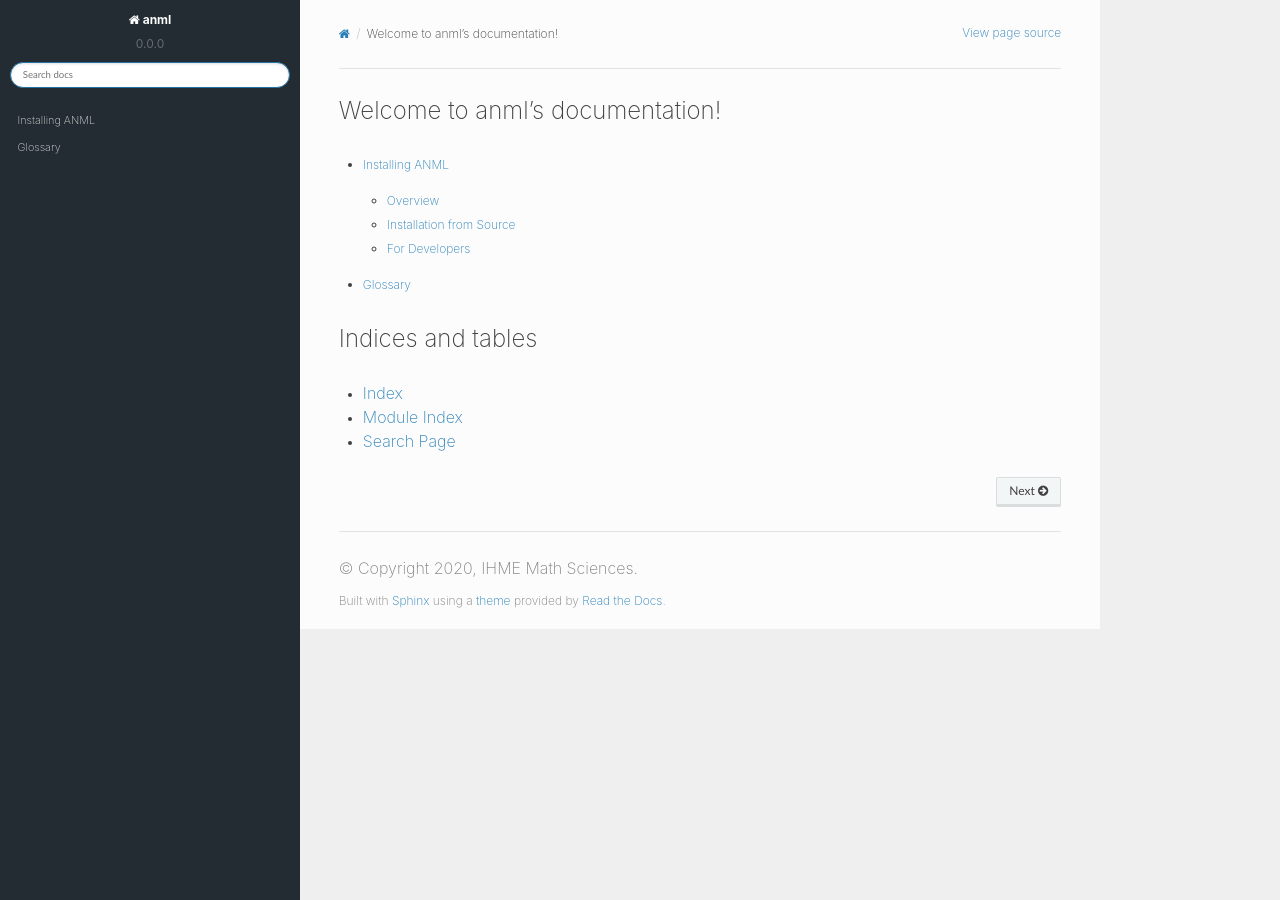
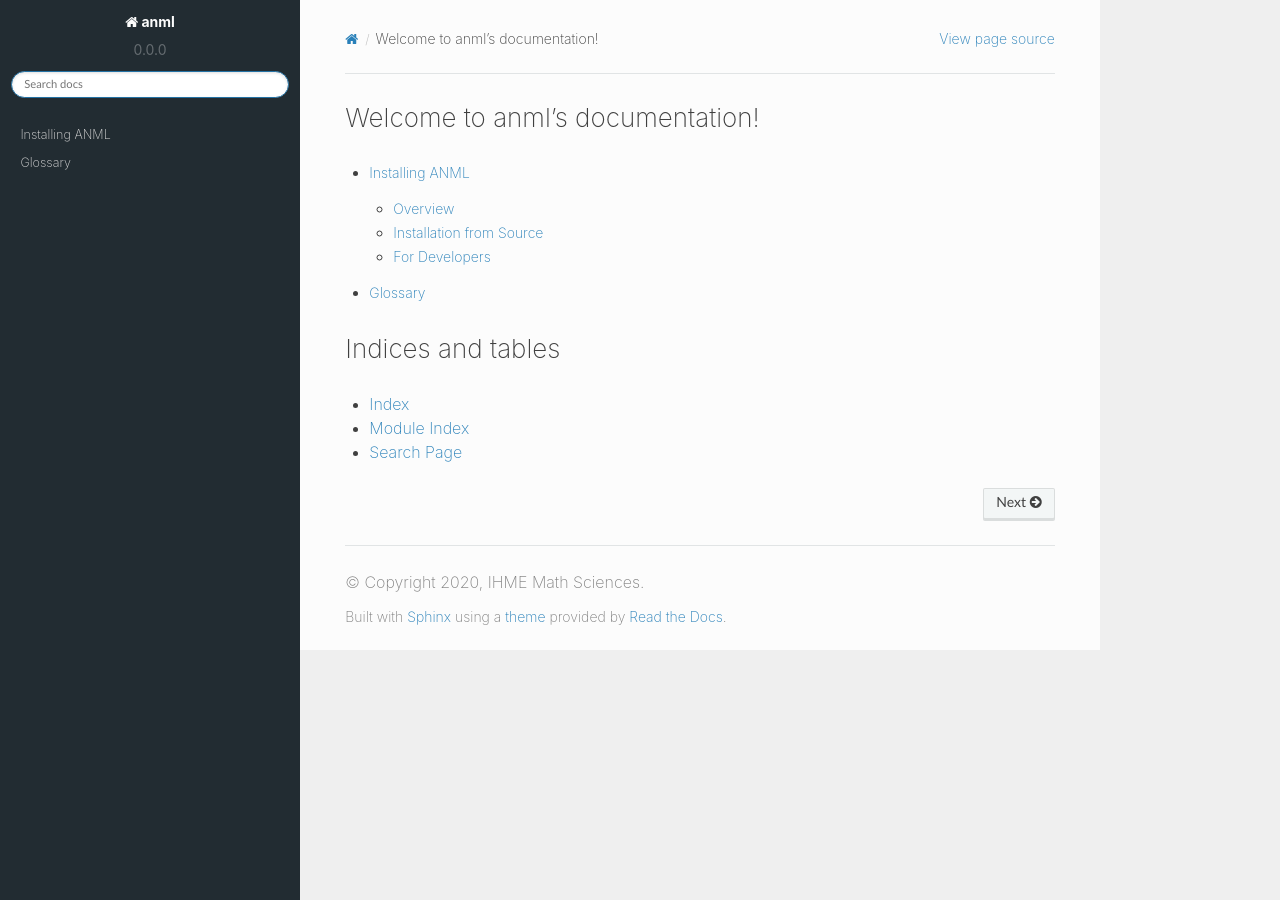
Before and after one commit to ihmeuw-msca/anml, a Sphinx documentation site: the page built from docs/source/index.rst, in a window 1280 px wide. Built offline with Sphinx 7.4.7 and the Read the Docs theme 2.0.0, drawn with Linux system fonts in a browser that asks for light colours; pages that are not in the unit, such as notebooks, are missing from menus.

Commit message:
Updated font size for docs

```diff
--- a/docs/source/_static/my-styles.css
+++ b/docs/source/_static/my-styles.css
@@ -1,22 +1,22 @@
 body {
     font-family: BlinkMacSystemFont,Segoe UI,Helvetica,Arial,sans-serif,Apple Color Emoji,Segoe UI Emoji;
-    font-size: 12px;
+    font-size: 14px;
     line-height: 1.5;
     font-weight: 200;
 }
 h1 {
     font-family: -apple-system,BlinkMacSystemFont,Segoe UI,Helvetica,Arial,sans-serif,Apple Color Emoji,Segoe UI Emoji;
     font-weight: 200;
-    font-size: 24px;
+    font-size: 26px;
 }
 h2 {
     font-family: BlinkMacSystemFont,Segoe UI,Helvetica,Arial,sans-serif,Apple Color Emoji,Segoe UI Emoji;
     font-weight: bold;
-    font-size: 20px;
+    font-size: 22px;
 }
 h3 {
     font-family: BlinkMacSystemFont,Segoe UI,Helvetica,Arial,sans-serif,Apple Color Emoji,Segoe UI Emoji;
-    font-size:16px;
+    font-size:18px;
     text-decoration:underline;
     font-weight: 200;
 }
```
